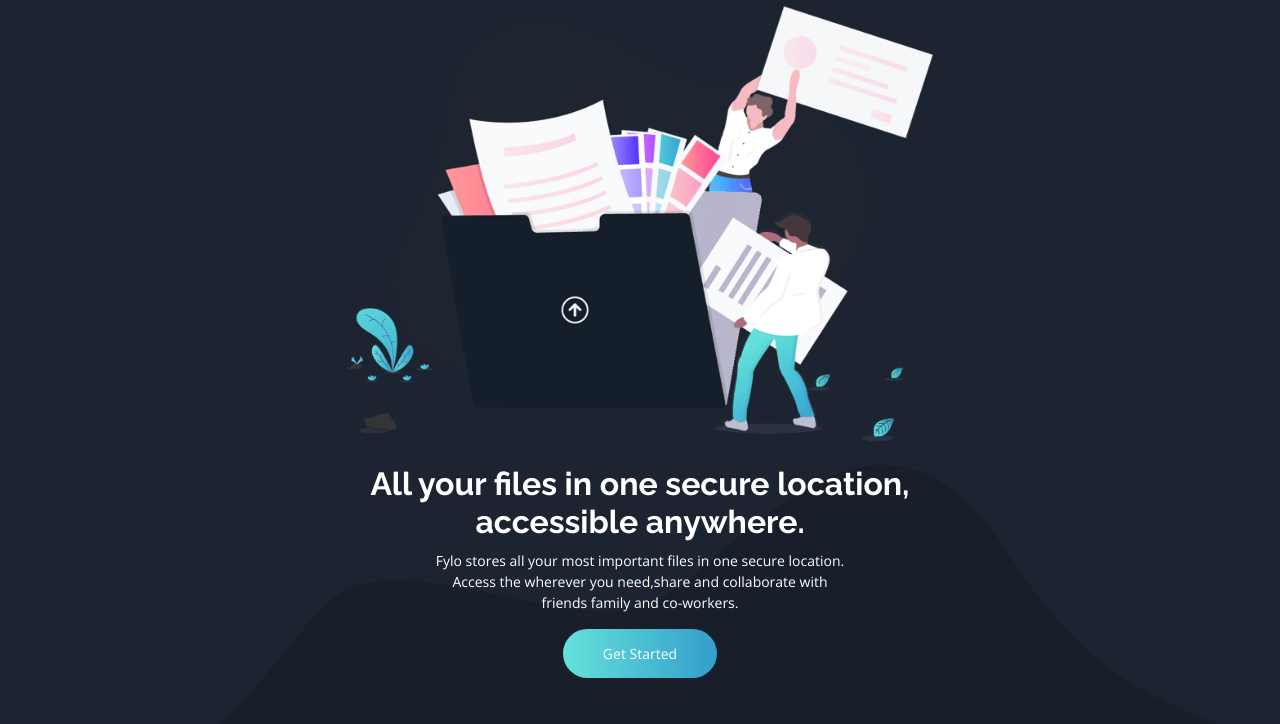
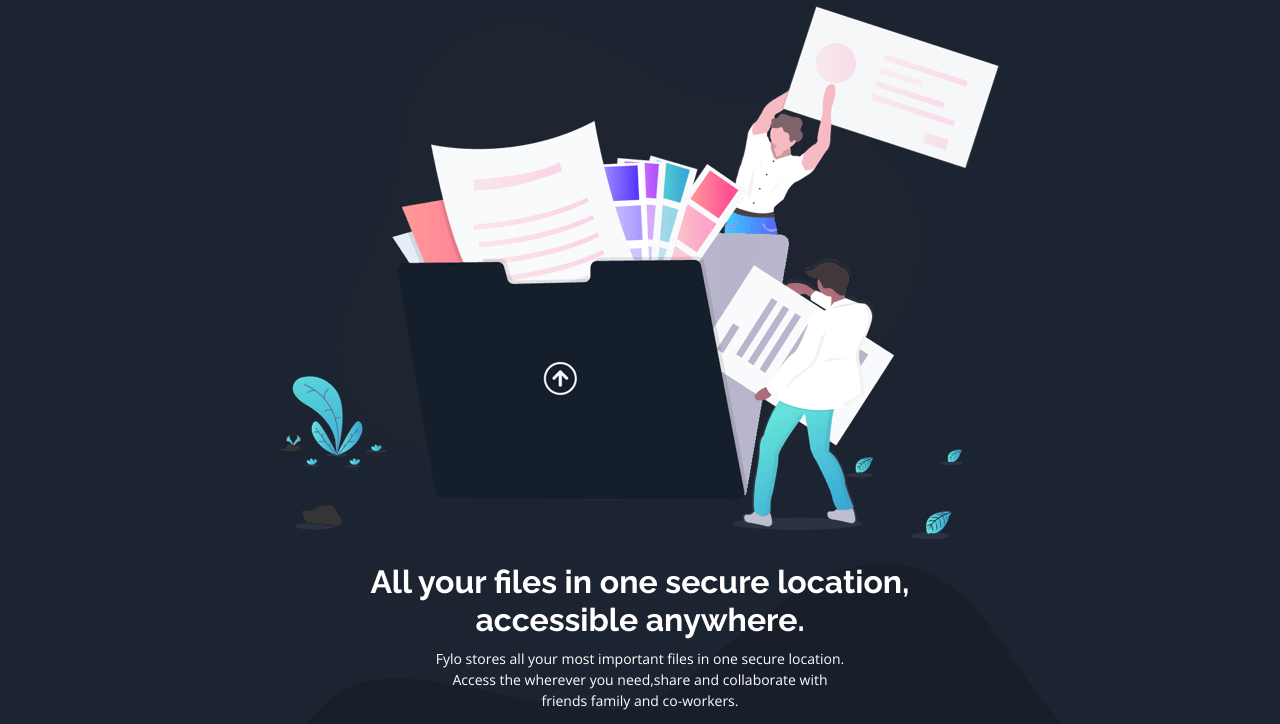
Before and after one commit to samuelorobosa/fyro, a plain HTML site: page index.html in a window 1280 px wide. Shown: the part 51-775 px from the top of the page. Drawn offline with nearby package versions, Linux system fonts and the light colour scheme.

Commit message:
fix:images

```diff
--- a/assets/css/style.css
+++ b/assets/css/style.css
@@ -13,6 +13,10 @@ body{
 	background-color: hsl(218, 28%, 13%);
 }
 
+img{
+	max-width: 100%;
+	height: auto;
+}
 
 /*Reusable Components*/
 
--- a/index.html
+++ b/index.html
@@ -39,7 +39,7 @@
 
 <section class="container-fluid text-center intro">
   <div class="intro">
-    <img src="./assets/img/illustration-intro.png" alt="illustration-intro" height="47%" width="47%">
+    <img src="./assets/img/illustration-intro.png" alt="illustration-intro"  class="illustration">
   </div>
 
     <div>
```
